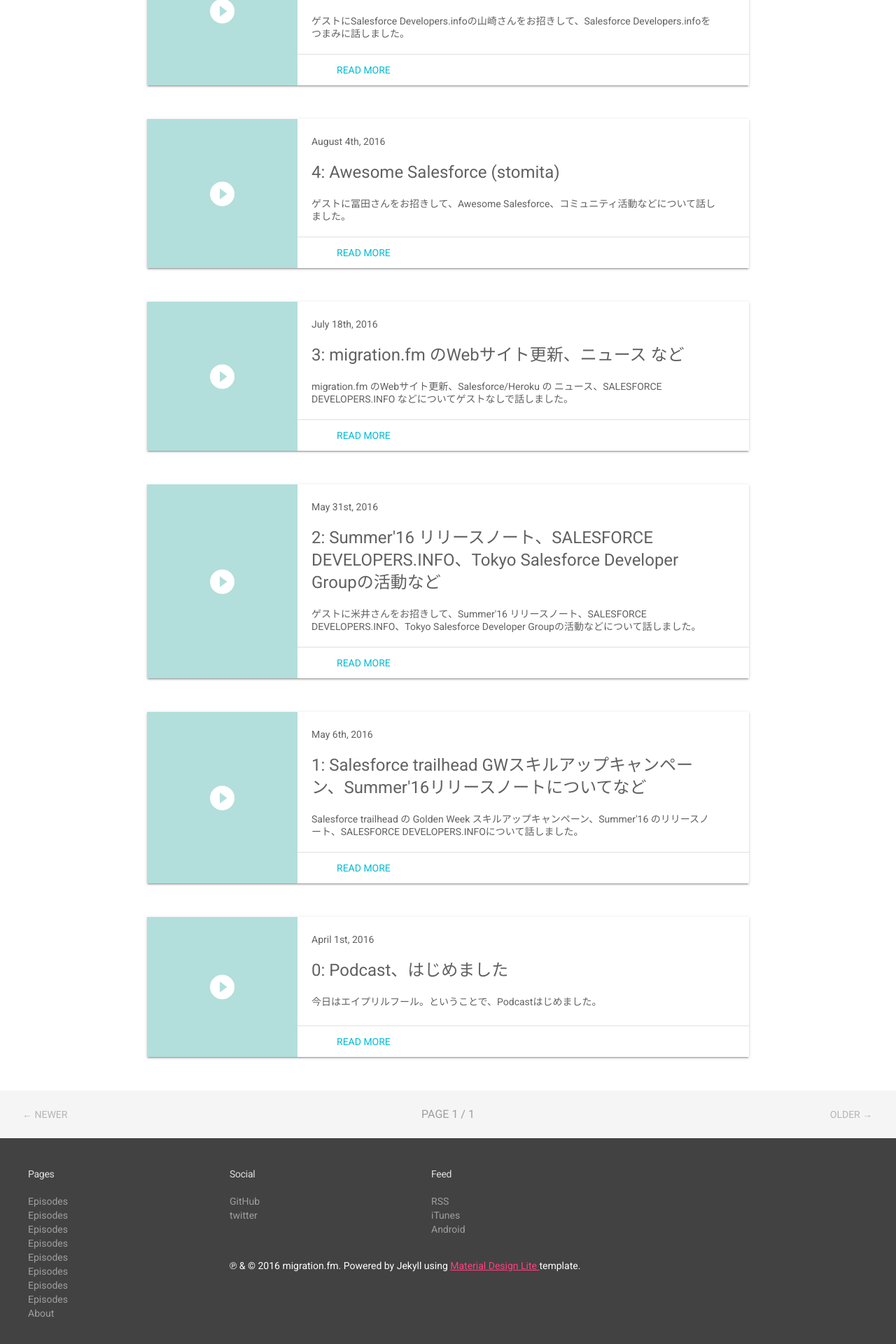
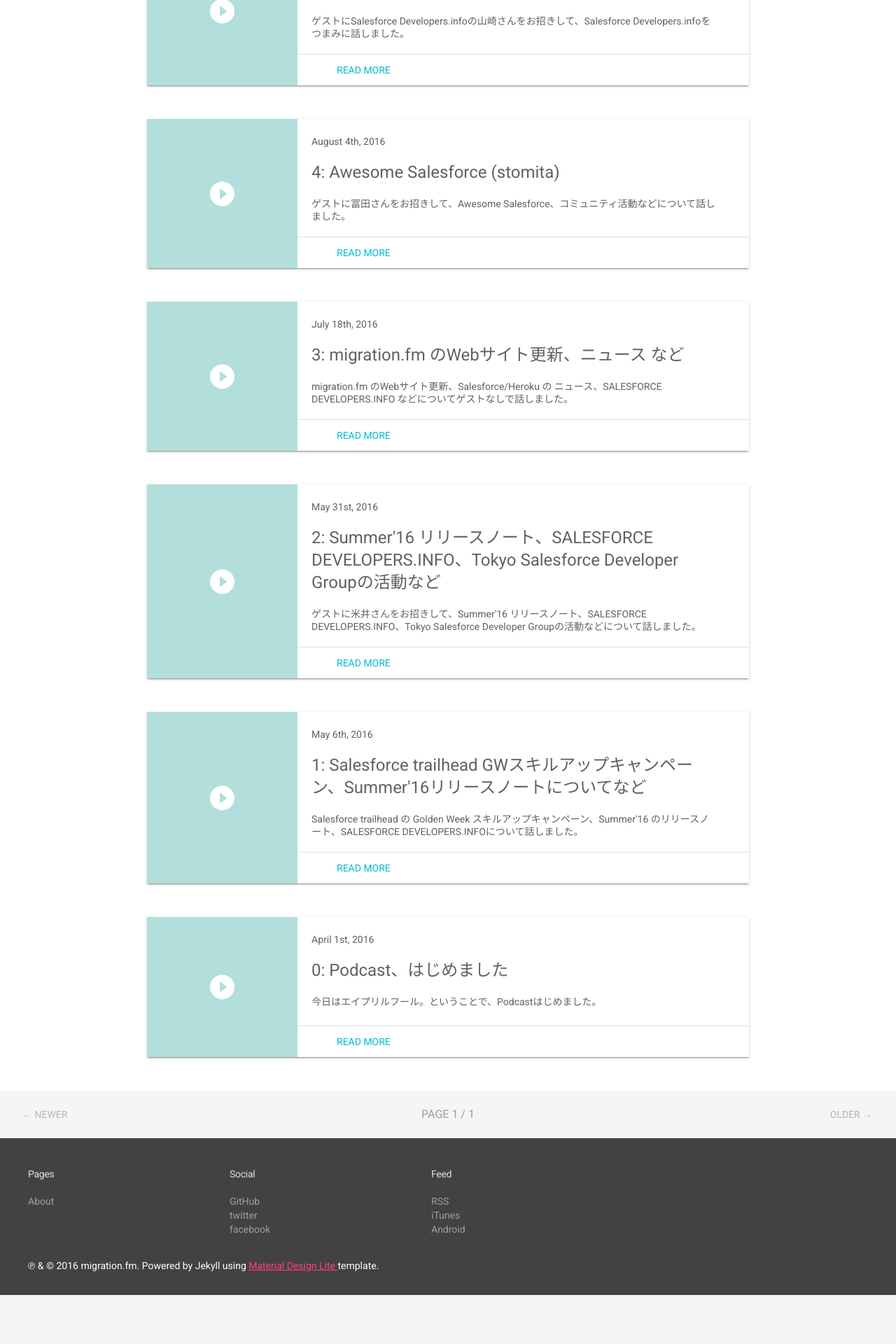
Before and after one commit to migrationfm/migrationfm.github.io, a Jekyll site: the page built from index.html, in a window 1280 px wide. Shown: the part 1458-3378 px from the top of the page at 70% size. Built offline with Jekyll 4.4.1, drawn with Linux system fonts in a browser that asks for light colours; nearby versions of some CDN libraries; the list of posts is cut into pages by our own code.

Commit message:
Add facebook page link

```diff
--- a/_config.yml
+++ b/_config.yml
@@ -33,6 +33,7 @@
 twitter_username: migrationfm
 twitter_hashtag: migrationfm
 github_username: kuratani
+facebook_pagename: migration.fm
 rss_url: http://migration.fm/feed.xml
 itunes_url: https://itunes.apple.com/jp/podcast/migration.fm/id1111956465
 andriod_url: https://www.subscribeonandroid.com/migration.fm/feed.xml
--- a/_includes/footer.html
+++ b/_includes/footer.html
@@ -5,7 +5,7 @@
       <h1 class="mdl-mega-footer--heading">Pages</h1>
       <ul class="mdl-mega-footer--link-list">
         {% for page in site.pages %}
-          {% if page.title %}
+          {% if page.title and page.title != 'Episodes' %}
             <li><a href="{{ page.url | replace_first: '/', '' | prepend: site.baseurl | prepend: site.url}}">{{ page.title }}</a></li>
           {% endif %}
         {% endfor %}
@@ -18,15 +18,22 @@
         <!-- github -->
         {% if site.github_username %}
           <li>
-            <a id="github" href="https://github.com/{{ site.github_username }}">GitHub</a>
-            <div class="mdl-tooltip" for="github">Github profile</div>
+            <a id="github_link" href="https://github.com/{{ site.github_username }}">GitHub</a>
+            <div class="mdl-tooltip" for="github_link">Github profile</div>
           </li>
         {% endif %}
         <!-- twitter -->
         {% if site.twitter_username %}
           <li>
-            <a id="twitter" href="https://twitter.com/{{ site.twitter_username }}">twitter</a>
-            <div class="mdl-tooltip" for="twitter">Follow on twitter</div>
+            <a id="twitter_link" href="https://twitter.com/{{ site.twitter_username }}">twitter</a>
+            <div class="mdl-tooltip" for="twitter_link">Follow on twitter</div>
+          </li>
+        {% endif %}
+        <!-- facebook -->
+        {% if site.facebook_pagename %}
+          <li>
+            <a id="facebook_link" href="https://www.facebook.com/{{ site.facebook_pagename }}/">facebook</a>
+            <div class="mdl-tooltip" for="facebook_link">Follow on twitter</div>
           </li>
         {% endif %}
       </ul>
--- a/_includes/header.html
+++ b/_includes/header.html
@@ -10,7 +10,7 @@
     <a href="{{ site.baseurl }}" class="mdl-layout__tab">Home</a>
     <a href="{{ site.blog_url }}" class="mdl-layout__tab">Blog</a>
     {% for page in site.pages %}
-      {% if page.title and page.title != "Episodes" %}
+      {% if page.title and page.title != 'Episodes' %}
         <a href="{{ page.url | replace_first: '/', '' | prepend: site.baseurl }}" class="mdl-layout__tab">{{ page.title }}</a>
       {% endif %}
     {% endfor %}
```
